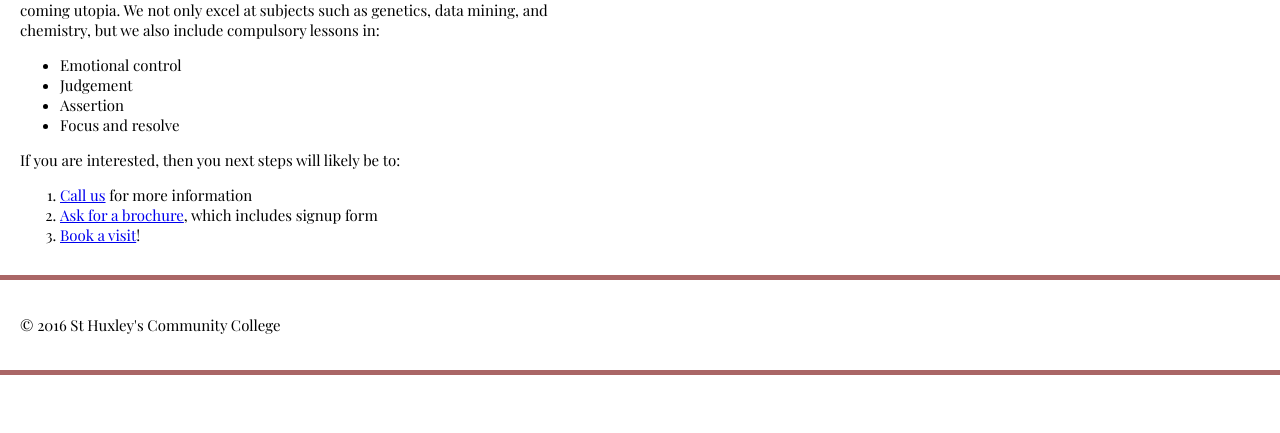
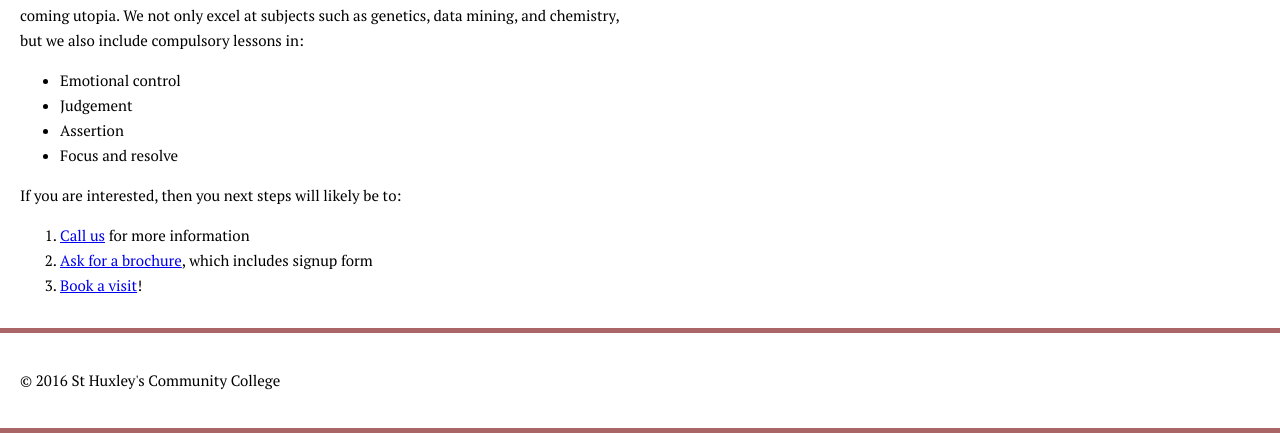
Before and after one commit to johnravendev/typesetting-a-community-school-homepage, a plain HTML site: page index.html in a window 1280 px wide. Shown: the part 522-955 px from the top of the page. Before the commit the page ends 897 px from the top, so only its background shows below. Drawn offline with nearby package versions, Linux system fonts and the light colour scheme.

Commit message:
Google font "Playfar Display" changed to "PT Serif"

```diff
--- a/index.html
+++ b/index.html
@@ -8,7 +8,7 @@
         <title>St Huxley's Community College</title>
         <link href="styles/style.css" rel="stylesheet">
         <link href="https://fonts.googleapis.com/css?family=Roboto+Slab" rel="stylesheet">
-        <link href="https://fonts.googleapis.com/css?family=Playfair+Display" rel="stylesheet">
+        <link href="https://fonts.googleapis.com/css?family=PT+Serif" rel="stylesheet">
     </head>
     <body>
 
--- a/styles/style.css
+++ b/styles/style.css
@@ -45,8 +45,9 @@
   /* WRITE YOUR CODE BELOW HERE */
 
   body {
-    font-family: "Playfair Display";
+    font-family: "PT Serif";
     font-size: 10px;
+    line-height: 2.5em;
   }
 
   h1, h2 {
```
